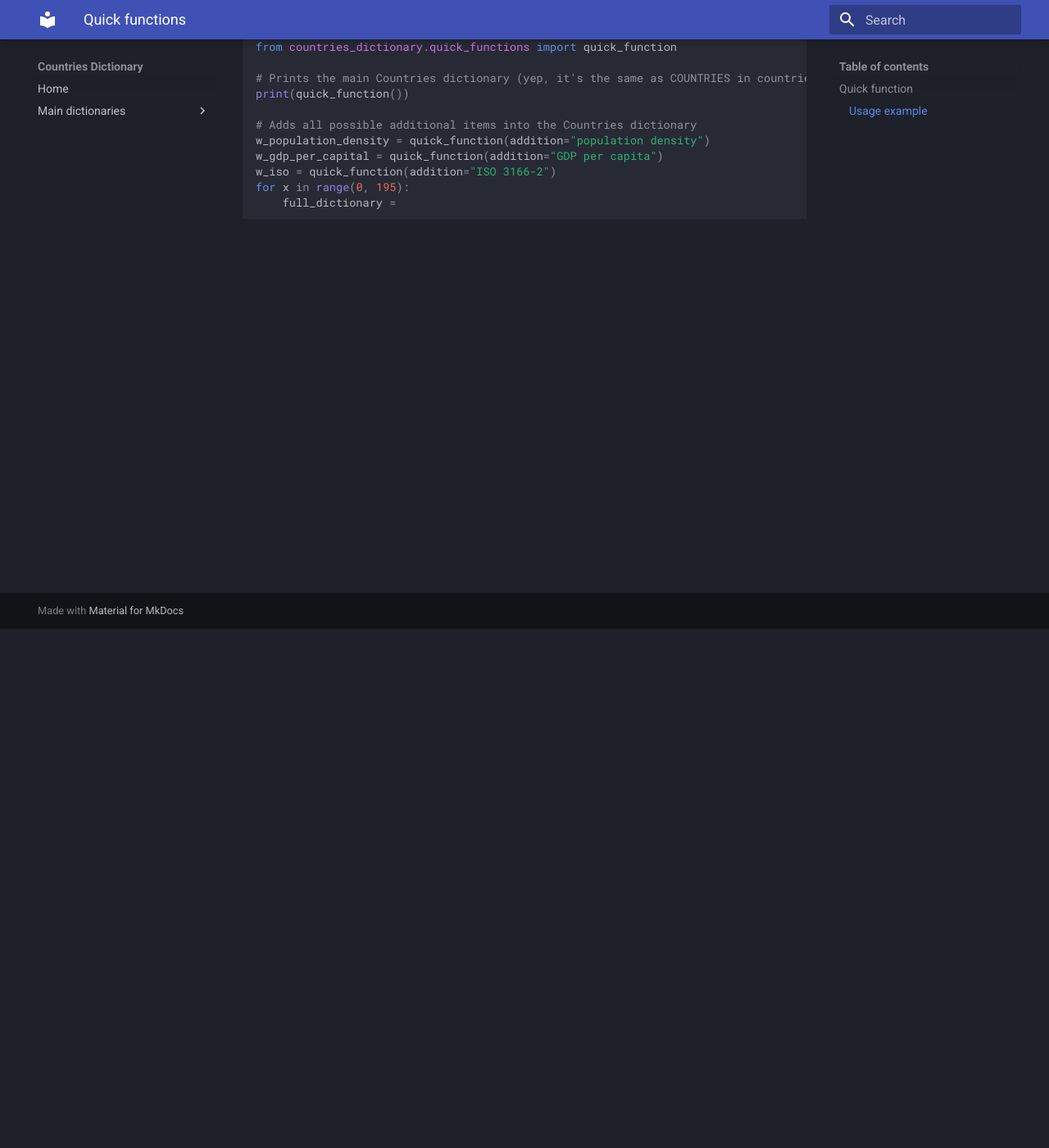
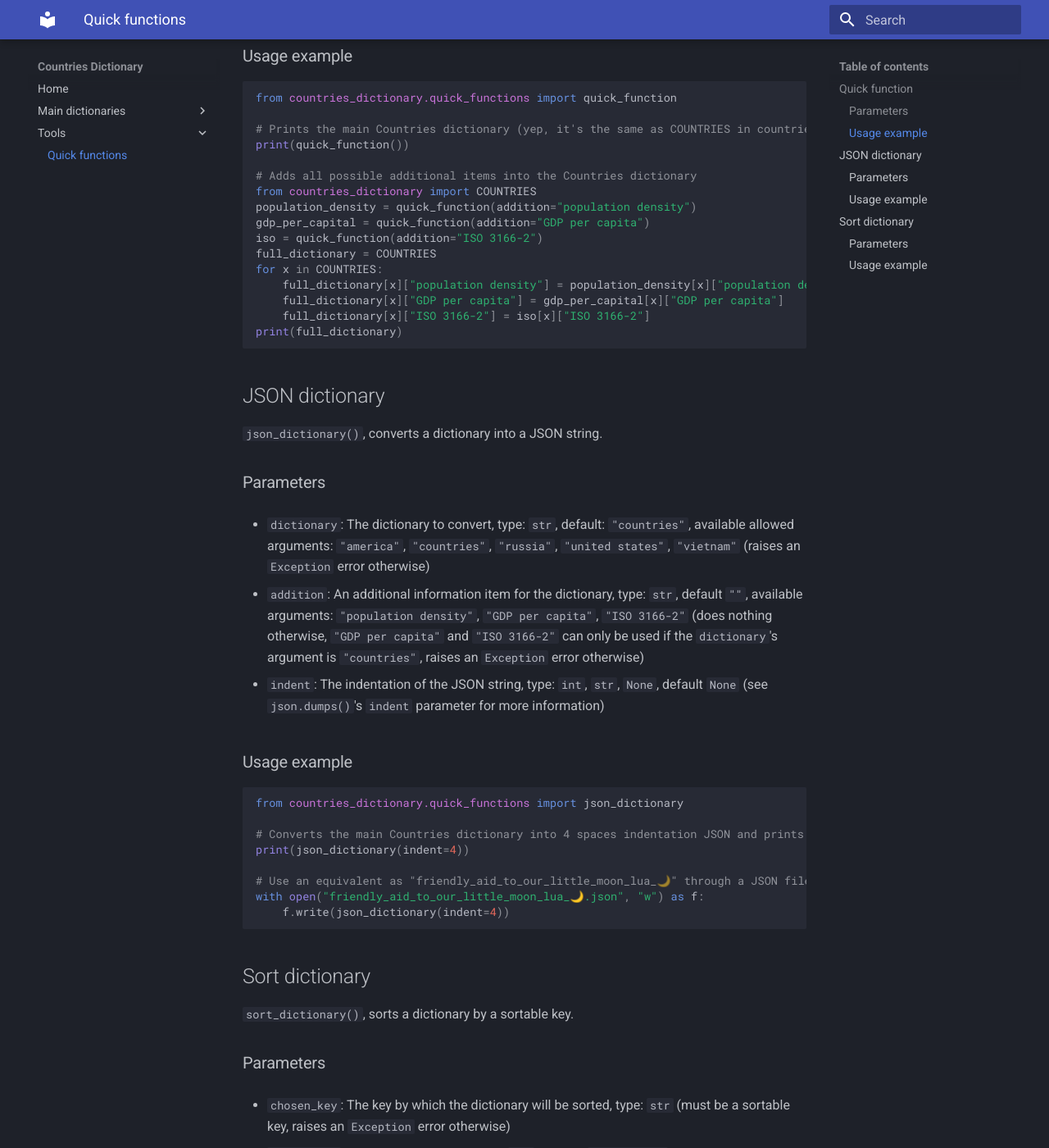
Before and after one commit to ThienFakeVN/countries_dictionary, an MkDocs documentation site: the page built from docs/tools/quick_functions.md, in a window 1280 px wide and 1400 px high, scrolled down 633 px. Shown: the whole window at 82% size. Built offline with MkDocs 1.6.1 and Material for MkDocs 9.7.7, drawn with Linux system fonts in a browser that asks for light colours; some of the changed text lies outside the part shown.

Commit message:
one more finished

````diff
--- a/docs/tools/quick_functions.md
+++ b/docs/tools/quick_functions.md
@@ -2,8 +2,9 @@
 Some quick functions (`countries_dictionary/quick_functions.py`) that may help you in your code.
 
 ## Quick function
-Returns one of the dictionaries depends on the `dictionary` parameter and modify it depends on the `addition` parameter:
+`quick_function()`, returns one of the dictionaries depends on the `dictionary` parameter and modify it depends on the `addition` parameter.
 
+### Parameters
 - `dictionary`: Lets you choose the dictionary to work with, type: `str`, default: `"countries"`, available allowed arguments: `"america"`, `"countries"`, `"russia"`, `"united states"`, `"vietnam"` (raises an `Exception` error otherwise)
 
 - `addition`: An additional information item for the dictionary, type: `str`, default `""`, available arguments: `"population density"`, `"GDP per capita"`, `"ISO 3166-2"` (does nothing otherwise, `"GDP per capita"` and `"ISO 3166-2"` can only be used if the `dictionary`'s argument is `"countries"`, raises an `Exception` error otherwise)
@@ -16,10 +17,63 @@ from countries_dictionary.quick_functions import quick_function
 print(quick_function())
 
 # Adds all possible additional items into the Countries dictionary
-w_population_density = quick_function(addition="population density")
-w_gdp_per_capital = quick_function(addition="GDP per capita")
-w_iso = quick_function(addition="ISO 3166-2")
-for x in range(0, 195):
-    full_dictionary =
+from countries_dictionary import COUNTRIES
+population_density = quick_function(addition="population density")
+gdp_per_capital = quick_function(addition="GDP per capita")
+iso = quick_function(addition="ISO 3166-2")
+full_dictionary = COUNTRIES
+for x in COUNTRIES:
+    full_dictionary[x]["population density"] = population_density[x]["population density"]
+    full_dictionary[x]["GDP per capita"] = gdp_per_capital[x]["GDP per capita"]
+    full_dictionary[x]["ISO 3166-2"] = iso[x]["ISO 3166-2"]
+print(full_dictionary)
+```
 
+## JSON dictionary
+`json_dictionary()`, converts a dictionary into a JSON string.
+
+### Parameters
+- `dictionary`: The dictionary to convert, type: `str`, default: `"countries"`, available allowed arguments: `"america"`, `"countries"`, `"russia"`, `"united states"`, `"vietnam"` (raises an `Exception` error otherwise)
+
+- `addition`: An additional information item for the dictionary, type: `str`, default `""`, available arguments: `"population density"`, `"GDP per capita"`, `"ISO 3166-2"` (does nothing otherwise, `"GDP per capita"` and `"ISO 3166-2"` can only be used if the `dictionary`'s argument is `"countries"`, raises an `Exception` error otherwise)
+
+- `indent`: The indentation of the JSON string, type: `int`, `str`, `None`, default `None` (see `json.dumps()`'s `indent` parameter for more information)
+
+### Usage example
+```python
+from countries_dictionary.quick_functions import json_dictionary
+
+# Converts the main Countries dictionary into 4 spaces indentation JSON and prints it
+print(json_dictionary(indent=4))
+
+# Use an equivalent as "friendly_aid_to_our_little_moon_lua_🌙" through a JSON file
+with open("friendly_aid_to_our_little_moon_lua_🌙.json", "w") as f:
+    f.write(json_dictionary(indent=4))
 ```
+
+## Sort dictionary
+`sort_dictionary()`, sorts a dictionary by a sortable key.
+
+### Parameters
+- `chosen_key`: The key by which the dictionary will be sorted, type: `str` (must be a sortable key, raises an `Exception` error otherwise)
+
+- `dictionary`: The dictionary to sort, type: `str`, default: `"countries"`, available allowed arguments: `"america"`, `"countries"`, `"russia"`, `"united states"`, `"vietnam"` (raises an `Exception` error otherwise)
+
+- `addition`: An additional information item for the dictionary, type: `str`, default `""`, available arguments: `"population density"`, `"GDP per capita"`, `"ISO 3166-2"` (does nothing otherwise, `"GDP per capita"` and `"ISO 3166-2"` can only be used if the `dictionary`'s argument is `"countries"`, raises an `Exception` error otherwise)
+
+- `reverse`: Whether reverses the dictionary or not (the dictionary will be sorted from least to most by default), type: `bool`, default `True`
+
+### Usage example
+```python
+from countries_dictionary.quick_functions import sort_dictionary
+
+# Sorts and prints the main Countries dictionary by population (from least to most)
+print(sort_dictionary("population", reverse=False))
+
+# Ranks every countries by HDI
+sorted = sort_dictionary("HDI")
+x = 0
+for country in sorted:
+    x += 1
+    print(f"{x}. {country}: {sorted[country]["HDI"]}")
+```
--- a/mkdocs.yml
+++ b/mkdocs.yml
@@ -13,6 +13,8 @@ nav:
         - Russia dictionary: main_dictionaries/russia.md
         - United States dictionary: main_dictionaries/united_states.md
         - Vietnam dictionary: main_dictionaries/vietnam.md
+    - "Tools":
+        - Quick functions: tools/quick_functions.md
 
 markdown_extensions:
     - pymdownx.highlight:
````
Also changed, not shown: docs/changelog.md (+3 -2 lines), docs/main_dictionaries/main.md (+3 -3 lines), docs/main_dictionaries/russia.md (+3 -3 lines), docs/main_dictionaries/united_states.md (+1 -1 lines), 1 other file.
